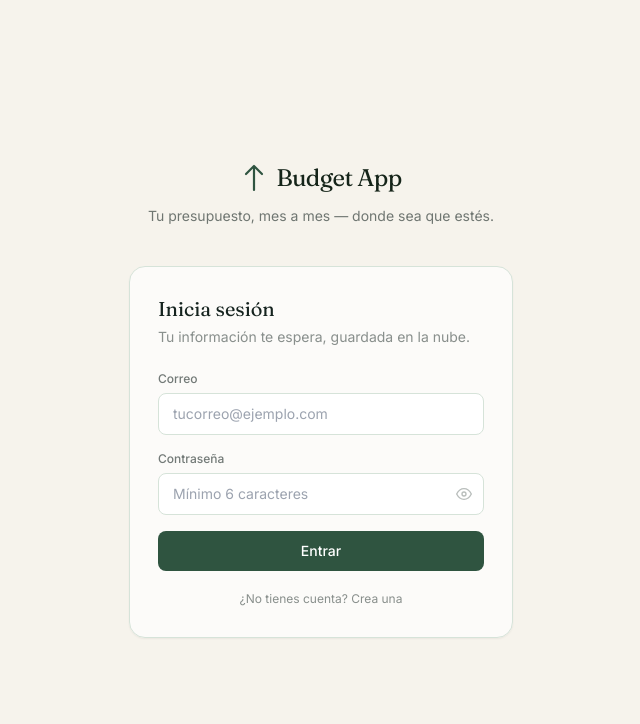
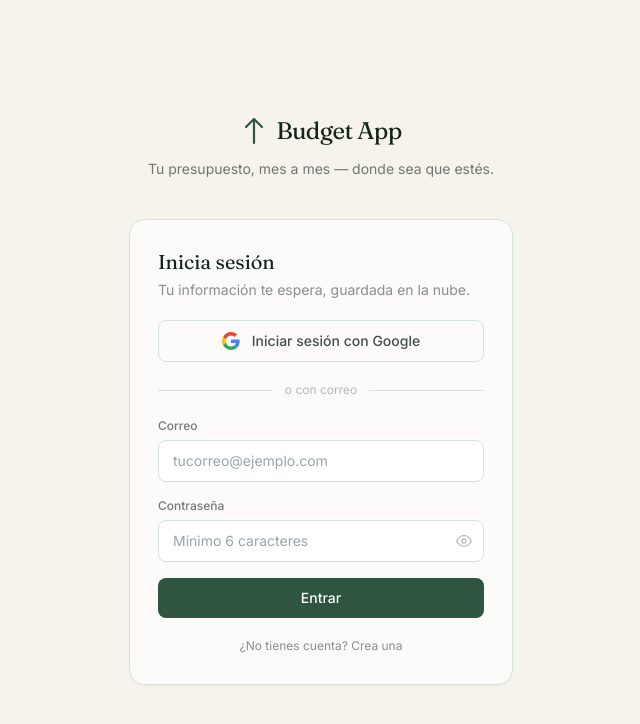
Before and after one commit to AdrianAtenciaCaly/Budget-App, a React (Vite) app: page / in a window 1280 px wide. Shown: the top 724 px of the page, without its empty margins (319-959 px from the left). Built offline with nearby package versions, Linux system fonts and the light colour scheme; no server answers.

Commit message:
add button login

```diff
--- a/src/pages/Login.tsx
+++ b/src/pages/Login.tsx
@@ -5,10 +5,11 @@ export default function Login() {
   const [mode, setMode] = useState<'signin' | 'signup'>('signin')
   const [email, setEmail] = useState('')
   const [password, setPassword] = useState('')
+  const [showPassword, setShowPassword] = useState(false)
   const [loading, setLoading] = useState(false)
+  const [googleLoading, setGoogleLoading] = useState(false)
   const [error, setError] = useState<string | null>(null)
   const [info, setInfo] = useState<string | null>(null)
-  const [showPassword, setShowPassword] = useState(false)
 
   async function handleSubmit(e: React.FormEvent) {
     e.preventDefault()
@@ -20,14 +21,36 @@ export default function Login() {
         const { error } = await supabase.auth.signInWithPassword({ email, password })
         if (error) throw error
       } else {
-        const { error } = await supabase.auth.signUp({ email, password })
+        const { data, error } = await supabase.auth.signUp({ email, password })
         if (error) throw error
-        setInfo('Cuenta creada. Revisa tu correo para confirmar (si tu proyecto lo exige) e inicia sesión.')
+        if (data.user && !data.session) {
+          setInfo('Te enviamos un correo de confirmación. Revísalo para activar tu cuenta.')
+        } else if (data.user && data.session) {
+          setInfo('¡Cuenta creada con éxito!')
+        }
       }
     } catch (err: any) {
-      setError(err.message ?? 'Ocurrió un error')
+      const msg: string = err.message ?? ''
+      if (msg.toLowerCase().includes('already registered') || msg.toLowerCase().includes('user already exists')) {
+        setError('Este correo ya está registrado. Intenta iniciar sesión.')
+      } else {
+        setError(msg || 'Ocurrió un error.')
+      }
     } finally {
       setLoading(false)
+    }
+  }
+
+  async function handleGoogle() {
+    setError(null)
+    setGoogleLoading(true)
+    const { error } = await supabase.auth.signInWithOAuth({
+      provider: 'google',
+      options: { redirectTo: window.location.origin },
+    })
+    if (error) {
+      setError(error.message)
+      setGoogleLoading(false)
     }
   }
 
@@ -44,14 +67,48 @@ export default function Login() {
           <p className="text-sm text-ink/60">Tu presupuesto, mes a mes — donde sea que estés.</p>
         </div>
 
-        <div className="bg-white/70 border border-moss-100 rounded-2xl p-7 shadow-sm">
-          <h1 className="font-display text-xl mb-1 text-ink">
-            {mode === 'signin' ? 'Inicia sesión' : 'Crea tu cuenta'}
-          </h1>
-          <p className="text-sm text-ink/50 mb-6">
-            {mode === 'signin' ? 'Tu información te espera, guardada en la nube.' : 'Toma 30 segundos. Tus datos quedan solo para ti.'}
-          </p>
+        <div className="bg-white/70 border border-moss-100 rounded-2xl p-7 shadow-sm space-y-5">
+          <div>
+            <h1 className="font-display text-xl mb-1 text-ink">
+              {mode === 'signin' ? 'Inicia sesión' : 'Crea tu cuenta'}
+            </h1>
+            <p className="text-sm text-ink/50">
+              {mode === 'signin'
+                ? 'Tu información te espera, guardada en la nube.'
+                : 'Toma 30 segundos. Tus datos quedan solo para ti.'}
+            </p>
+          </div>
 
+          {/* Botón Google */}
+          <button
+            onClick={handleGoogle}
+            disabled={googleLoading}
+            className="w-full flex items-center justify-center gap-3 border border-moss-100 hover:bg-moss-50 disabled:opacity-60 rounded-lg py-2.5 text-sm font-medium text-ink/80 transition"
+          >
+            {googleLoading ? (
+              <span className="text-ink/40">Redirigiendo…</span>
+            ) : (
+              <>
+                <svg width="18" height="18" viewBox="0 0 48 48">
+                  <path fill="#EA4335" d="M24 9.5c3.54 0 6.71 1.22 9.21 3.6l6.85-6.85C35.9 2.38 30.47 0 24 0 14.62 0 6.51 5.38 2.56 13.22l7.98 6.19C12.43 13.72 17.74 9.5 24 9.5z"/>
+                  <path fill="#4285F4" d="M46.98 24.55c0-1.57-.15-3.09-.38-4.55H24v9.02h12.94c-.58 2.96-2.26 5.48-4.78 7.18l7.73 6c4.51-4.18 7.09-10.36 7.09-17.65z"/>
+                  <path fill="#FBBC05" d="M10.53 28.59c-.48-1.45-.76-2.99-.76-4.59s.27-3.14.76-4.59l-7.98-6.19C.92 16.46 0 20.12 0 24c0 3.88.92 7.54 2.56 10.78l7.97-6.19z"/>
+                  <path fill="#34A853" d="M24 48c6.48 0 11.93-2.13 15.89-5.81l-7.73-6c-2.18 1.48-4.97 2.35-8.16 2.35-6.26 0-11.57-4.22-13.47-9.91l-7.98 6.19C6.51 42.62 14.62 48 24 48z"/>
+                  <path fill="none" d="M0 0h48v48H0z"/>
+                </svg>
+                {mode === 'signin' ? 'Iniciar sesión con Google' : 'Registrarse con Google'}
+              </>
+            )}
+          </button>
+
+          {/* Divisor */}
+          <div className="flex items-center gap-3">
+            <div className="flex-1 h-px bg-moss-100" />
+            <span className="text-xs text-ink/30">o con correo</span>
+            <div className="flex-1 h-px bg-moss-100" />
+          </div>
+
+          {/* Formulario */}
           <form onSubmit={handleSubmit} className="space-y-4">
             <div>
               <label className="block text-xs font-medium text-ink/60 mb-1.5">Correo</label>
@@ -98,12 +155,8 @@ export default function Login() {
               </div>
             </div>
 
-            {error && (
-              <p className="text-sm text-wine bg-wine/10 rounded-lg px-3 py-2">{error}</p>
-            )}
-            {info && (
-              <p className="text-sm text-moss-700 bg-moss-50 rounded-lg px-3 py-2">{info}</p>
-            )}
+            {error && <p className="text-sm text-wine bg-wine/10 rounded-lg px-3 py-2">{error}</p>}
+            {info && <p className="text-sm text-moss-700 bg-moss-50 rounded-lg px-3 py-2">{info}</p>}
 
             <button
               type="submit"
@@ -115,12 +168,8 @@ export default function Login() {
           </form>
 
           <button
-            onClick={() => {
-              setMode(mode === 'signin' ? 'signup' : 'signin')
-              setError(null)
-              setInfo(null)
-            }}
-            className="w-full text-center text-xs text-ink/50 hover:text-moss-600 mt-5 transition"
+            onClick={() => { setMode(mode === 'signin' ? 'signup' : 'signin'); setError(null); setInfo(null) }}
+            className="w-full text-center text-xs text-ink/50 hover:text-moss-600 transition"
           >
             {mode === 'signin' ? '¿No tienes cuenta? Crea una' : '¿Ya tienes cuenta? Inicia sesión'}
           </button>
```
